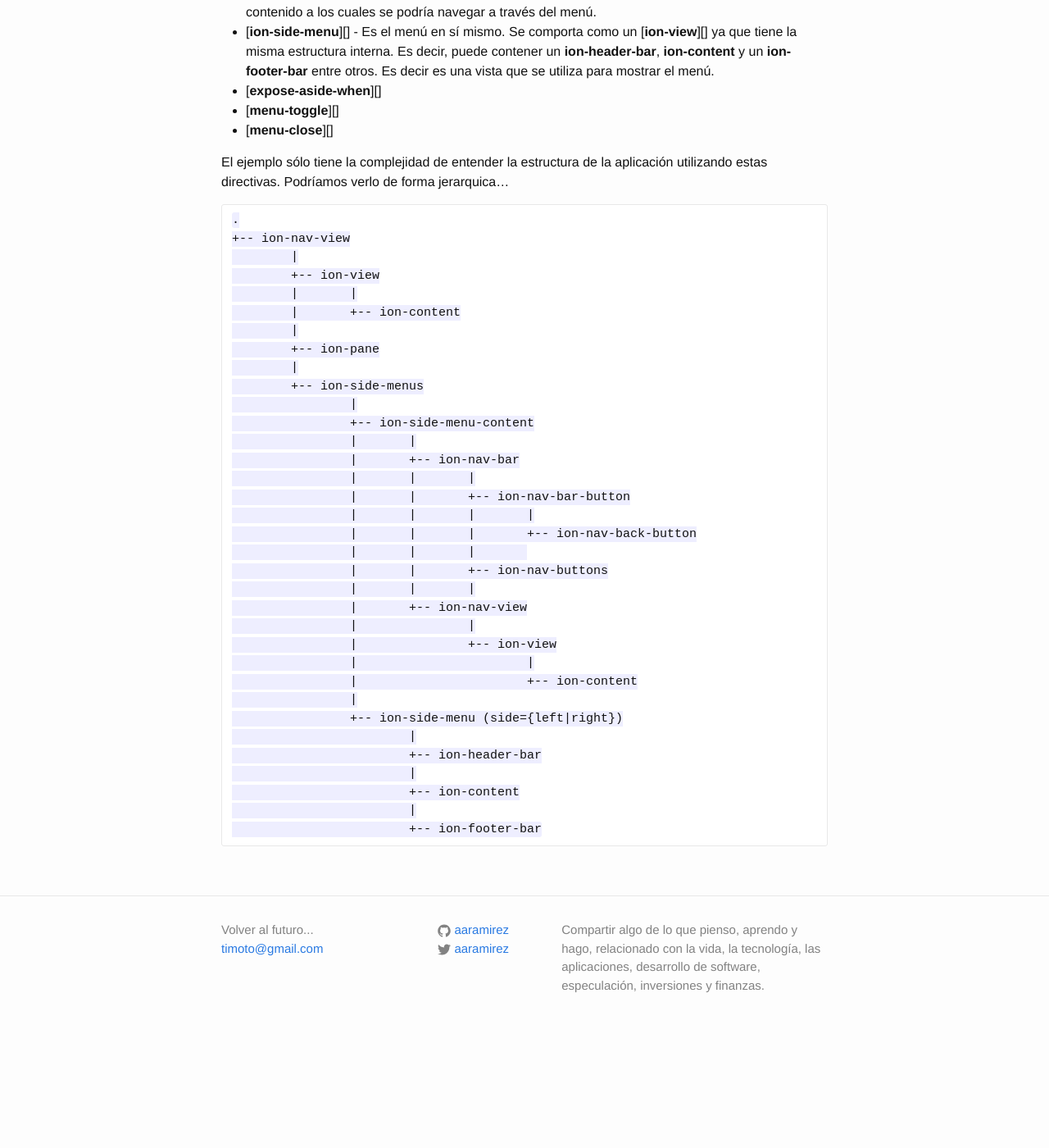
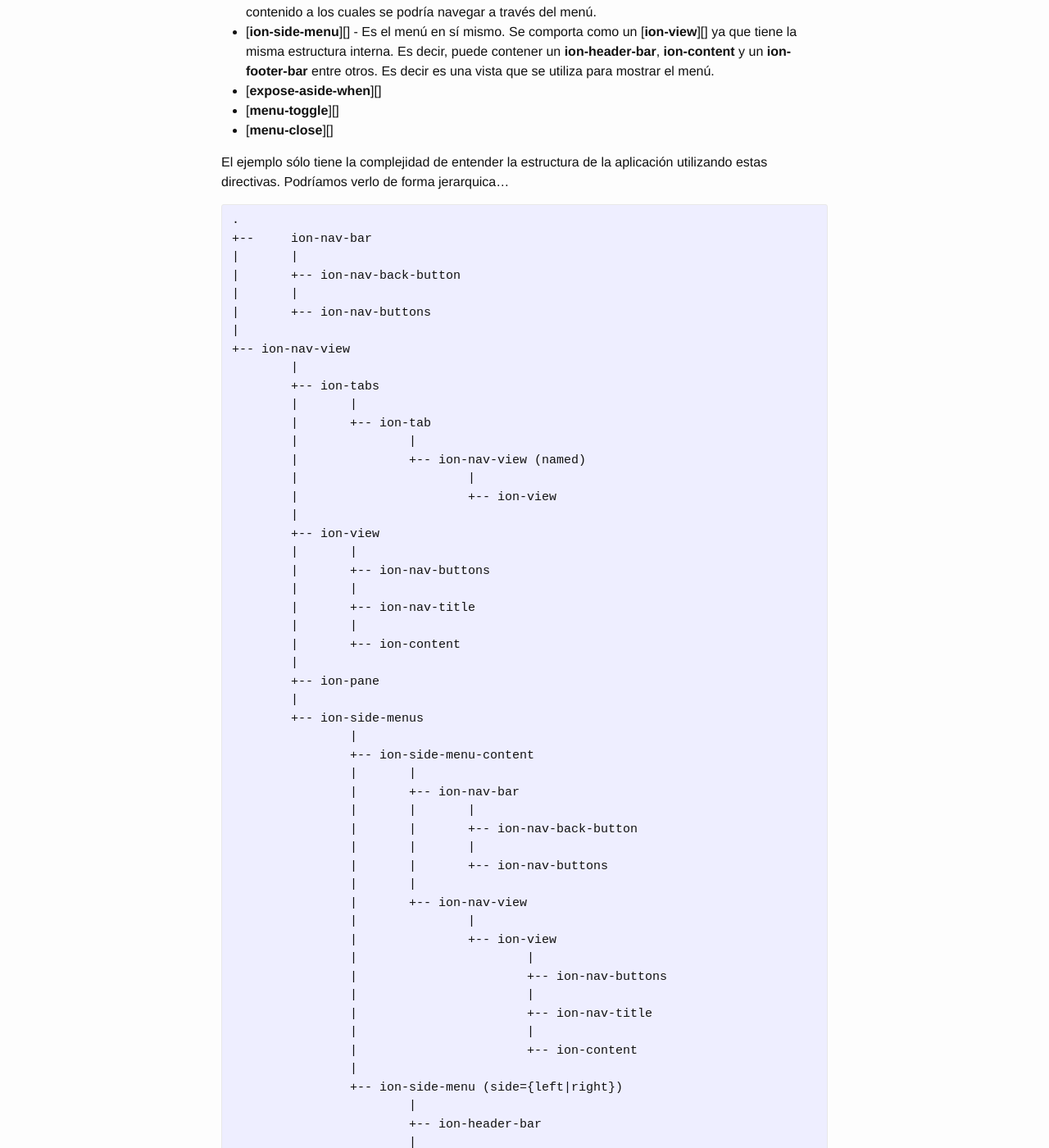
Before and after one commit to aaramirez/aaramirez.github.io, a Jekyll site: the page built from _posts/desarrollos/ionic/2015-11-06-sidemenu-tutorial.markdown, in a window 1280 px wide and 1400 px high, scrolled down 389 px. Shown: the whole window at 82% size. Built offline with Jekyll 4.4.1, drawn with Linux system fonts in a browser that asks for light colours; before the commit the page ends 1662 px from its top, so only the background shows below that; some of the changed text lies outside the part shown.

Commit message:
Añadiendo la jerarquía - fix

`````diff
--- a/_posts/desarrollos/ionic/2015-11-06-sidemenu-tutorial.markdown
+++ b/_posts/desarrollos/ionic/2015-11-06-sidemenu-tutorial.markdown
@@ -18,12 +18,29 @@ En las aplicaciones móviles hay un patrón de navegación muy común que es med
 El ejemplo sólo tiene la complejidad de entender la estructura de la aplicación utilizando estas directivas. Podríamos verlo de forma jerarquica...
 
 
-
-````
+<pre>
 .
++--	ion-nav-bar
+|	|
+|	+-- ion-nav-back-button
+|	|
+|	+-- ion-nav-buttons
+|
 +-- ion-nav-view
 	|
+	+-- ion-tabs
+	|	|
+	|	+-- ion-tab
+	|		|
+	|		+-- ion-nav-view (named)
+	|			|
+	|			+-- ion-view
+	|
 	+-- ion-view
+	|	|
+	|	+-- ion-nav-buttons
+	|	|
+	|	+-- ion-nav-title
 	|	|
 	|	+-- ion-content
 	|
@@ -35,15 +52,17 @@ El ejemplo sólo tiene la complejidad de entender la estructura de la aplicació
    		|	|
 		|	+-- ion-nav-bar
 		|	|	|
-		|	|	+-- ion-nav-bar-button
-		|	|	|	|
-		|	|	|	+-- ion-nav-back-button
+		|	|	+-- ion-nav-back-button
 		|	|	|
 		|	|	+-- ion-nav-buttons
-		|	|	|
+		|	|
 		|	+-- ion-nav-view
 		|		|
 		|		+-- ion-view
+		|			|
+		|			+-- ion-nav-buttons
+		|			|
+		|			+-- ion-nav-title
 		|			|
 		|			+-- ion-content
 		|
@@ -54,7 +73,7 @@ El ejemplo sólo tiene la complejidad de entender la estructura de la aplicació
 			+-- ion-content
 			|
 			+-- ion-footer-bar
-````
+</pre>
 
 
 
`````
